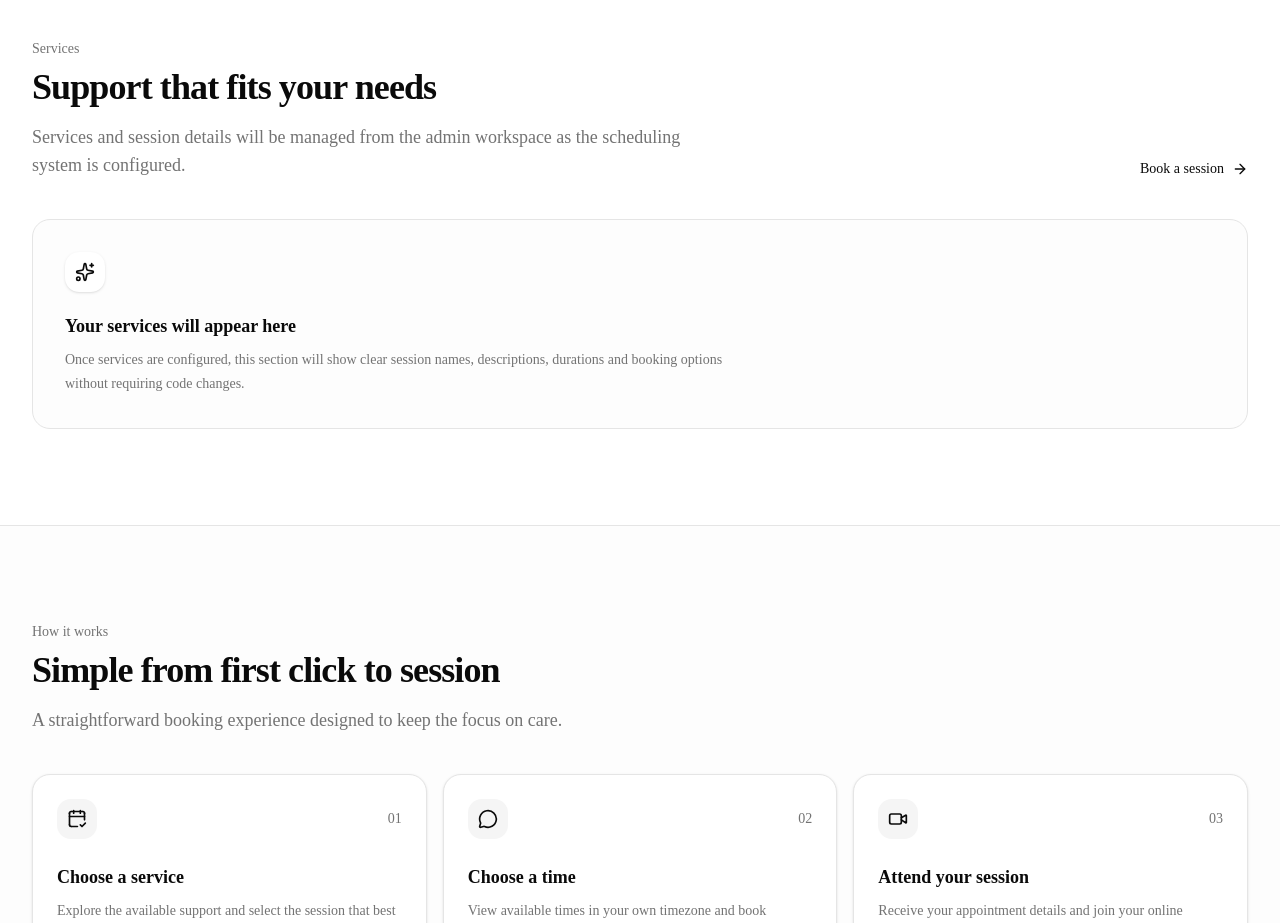
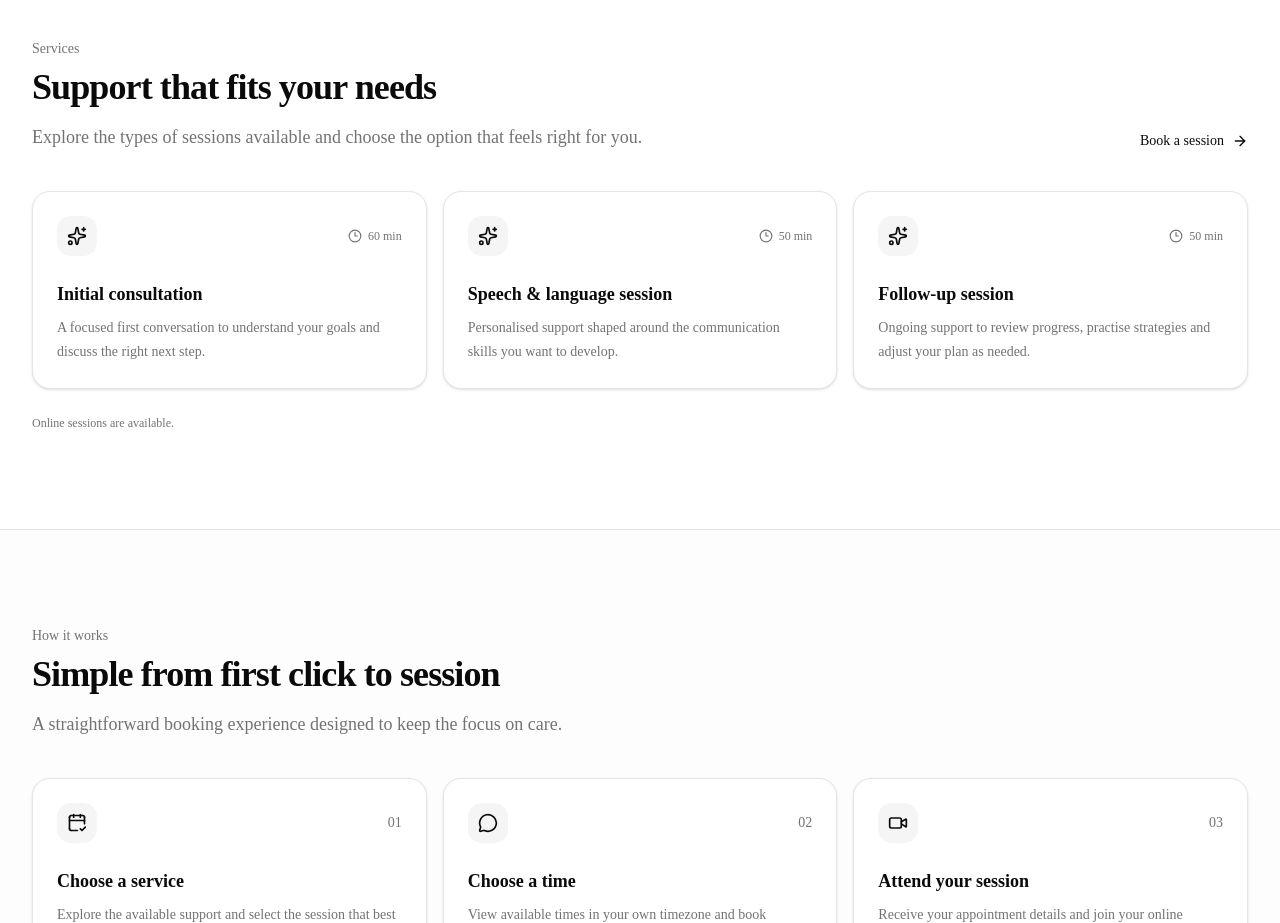
Before and after one commit to Praisepaul/MySLP, a Next.js app: page / in a window 1280 px wide. Shown: the part 1200-2123 px from the top of the page. Built offline with nearby package versions, Linux system fonts and the light colour scheme.

Commit message:
feat: refine public services preview

```diff
--- a/components/public/profile/profile-services-preview.tsx
+++ b/components/public/profile/profile-services-preview.tsx
@@ -1,5 +1,24 @@
 import Link from "next/link";
-import { ArrowRight, Sparkles } from "lucide-react";
+import { ArrowRight, Clock3, Sparkles } from "lucide-react";
+import { therapistProfile } from "@/lib/config/therapist-profile";
+
+const previewServices = [
+  {
+    title: "Initial consultation",
+    description: "A focused first conversation to understand your goals and discuss the right next step.",
+    duration: "60 min",
+  },
+  {
+    title: "Speech & language session",
+    description: "Personalised support shaped around the communication skills you want to develop.",
+    duration: "50 min",
+  },
+  {
+    title: "Follow-up session",
+    description: "Ongoing support to review progress, practise strategies and adjust your plan as needed.",
+    duration: "50 min",
+  },
+] as const;
 
 export function ProfileServicesPreview() {
   return (
@@ -9,18 +28,35 @@ export function ProfileServicesPreview() {
           <div className="max-w-2xl">
             <p className="text-sm font-medium text-muted-foreground">Services</p>
             <h2 id="services-title" className="mt-2 text-3xl font-semibold tracking-tight sm:text-4xl">Support that fits your needs</h2>
-            <p className="mt-4 text-base leading-7 text-muted-foreground sm:text-lg">Services and session details will be managed from the admin workspace as the scheduling system is configured.</p>
+            <p className="mt-4 text-base leading-7 text-muted-foreground sm:text-lg">Explore the types of sessions available and choose the option that feels right for you.</p>
           </div>
-          <Link href="/#book" className="inline-flex items-center gap-2 text-sm font-medium hover:underline underline-offset-4">Book a session <ArrowRight aria-hidden="true" className="size-4" /></Link>
+          <Link href="/#book" className="inline-flex items-center gap-2 text-sm font-medium hover:underline underline-offset-4">
+            Book a session
+            <ArrowRight aria-hidden="true" className="size-4" />
+          </Link>
         </div>
 
-        <div className="mt-10 rounded-2xl border bg-muted/20 p-6 sm:p-8">
-          <div className="flex size-10 items-center justify-center rounded-xl bg-background shadow-sm">
-            <Sparkles aria-hidden="true" className="size-5" />
-          </div>
-          <h3 className="mt-5 text-lg font-semibold">Your services will appear here</h3>
-          <p className="mt-2 max-w-2xl text-sm leading-6 text-muted-foreground">Once services are configured, this section will show clear session names, descriptions, durations and booking options without requiring code changes.</p>
+        <div className="mt-10 grid gap-4 md:grid-cols-3">
+          {previewServices.map((service) => (
+            <article key={service.title} className="group rounded-2xl border bg-background p-6 shadow-sm transition-shadow hover:shadow-md">
+              <div className="flex items-center justify-between gap-4">
+                <div className="flex size-10 items-center justify-center rounded-xl bg-muted">
+                  <Sparkles aria-hidden="true" className="size-5" />
+                </div>
+                <span className="inline-flex items-center gap-1.5 text-xs font-medium text-muted-foreground">
+                  <Clock3 aria-hidden="true" className="size-3.5" />
+                  {service.duration}
+                </span>
+              </div>
+              <h3 className="mt-6 text-lg font-semibold">{service.title}</h3>
+              <p className="mt-2 text-sm leading-6 text-muted-foreground">{service.description}</p>
+            </article>
+          ))}
         </div>
+
+        <p className="mt-6 text-xs leading-5 text-muted-foreground">
+          {therapistProfile.acceptsOnlineAppointments ? "Online sessions are available." : "Session availability will be shown during booking."}
+        </p>
       </div>
     </section>
   );
```
